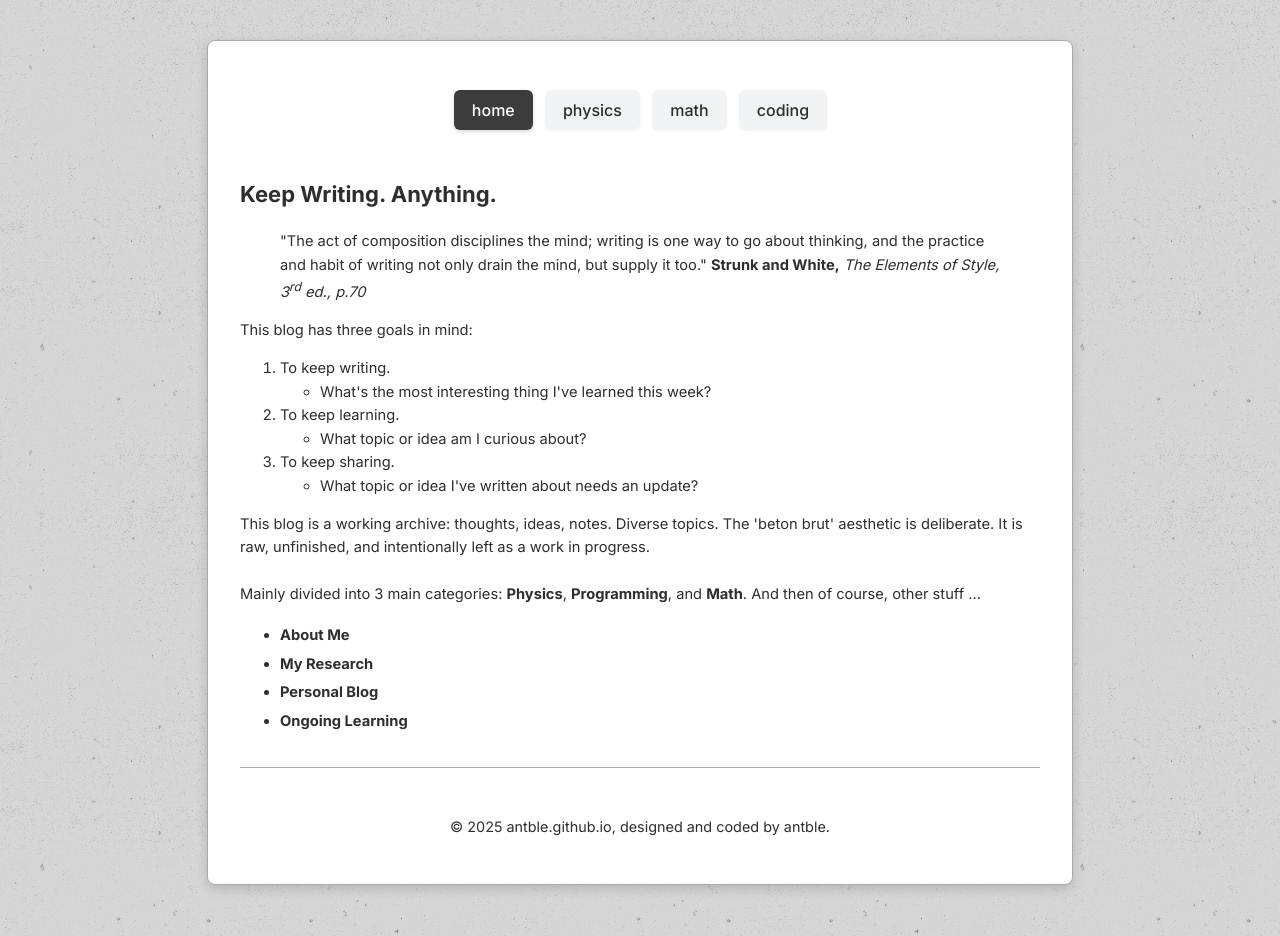
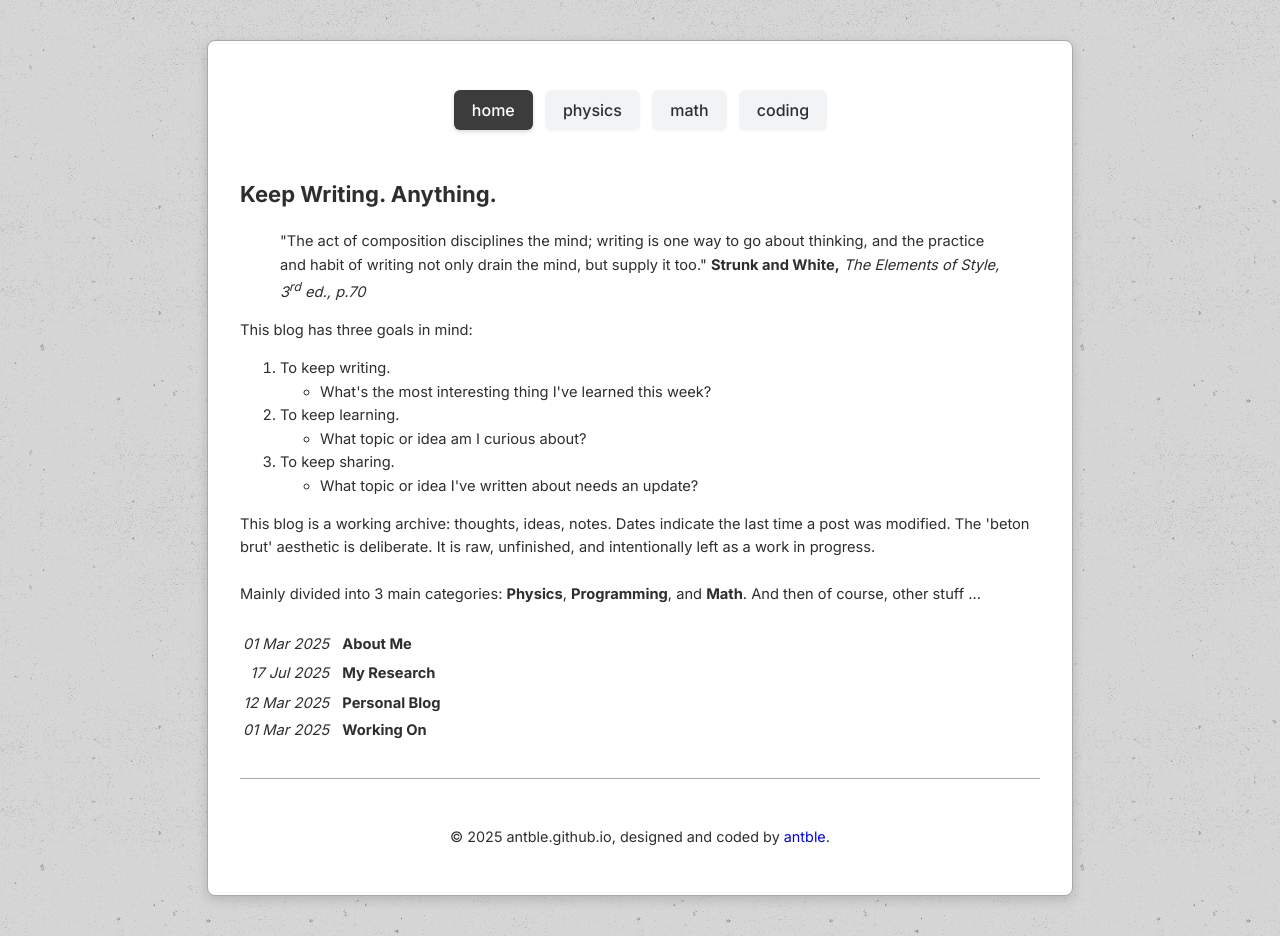
Before and after one commit to antble/antble.github.io, a Jekyll site: the page built from index.html, in a window 1280 px wide. Built offline with Jekyll 4.4.1, drawn with Linux system fonts in a browser that asks for light colours.

Commit message:
update design, added last modified date

```diff
--- a/_layouts/default.html
+++ b/_layouts/default.html
@@ -44,7 +44,7 @@
     </main>
 
     <footer class="site-footer" style="text-align: center; margin-top: 2rem; padding-top: 2rem; border-top: 1px solid var(--border-color); color: var(--meta-text-color); font-size: 0.9rem;">
-      <p>&copy; {{ 'now' | date: "%Y" }} {{ site.title }}, designed and coded by antble.</p>
+      <p>&copy; {{ 'now' | date: "%Y" }} {{ site.title }}, designed and coded by <a href="https://github.com/antble">antble</a>.</p>
     </footer>
   </div>
 
--- a/index.html
+++ b/index.html
@@ -34,22 +34,54 @@ quote: home sweet home
   </ul>
 </ol>
 
-This blog is a working archive: thoughts, ideas, notes.
-Diverse topics. The 'beton brut' aesthetic is deliberate. It is raw, unfinished, and intentionally left as a work in progress.
+This blog is a working archive: thoughts, ideas, notes. Dates indicate the last time a post was modified.
+The 'beton brut' aesthetic is deliberate. It is raw, unfinished, and intentionally left as a work in progress.
 <br>
 <br>
 Mainly divided into 3 main categories: <b>Physics</b>, <b>Programming</b>, and <b>Math</b>. And then of course, other stuff ...
-<ul class="compact-list">
-  {% for post in site.categories.aboutme %}
+
+<br><br>
+<table>
+{% for post in site.categories.aboutme %}
+  <tr class="compact-list">
     {% if post.url and post.status != "archive"  %}
-    <li><b><a href="{{ post.url }}">{{ post.title }}</a></b></li>
+      <td style="padding-right: 10px; text-align: right;">
+        <i>{{post.last_modified_at| date_to_string}}  </i>
+      </td>
+      <td>
+        <b><a href="{{ post.url }}">{{ post.title }}</a></b>
+      </td>
     {% endif %}
-  {% endfor %}
-  {% for post in site.categories.others %}
+  </tr>
+{% endfor %}
+</table>
+
+<div class="table-container">
+<table>
+{% for post in site.categories.others %}
+  <tr class="compact-list">
     {% if post.url and post.status != "archive"  %}
-    <li><b><a href="{{ post.url }}">{{ post.title }}</a></b></li>
+      <td style="padding-right: 10px; text-align: right;">
+        <i>{{post.last_modified_at| date_to_string}}</i>
+      </td>
+      <td>
+        <b><a href="{{ post.url }}">{{ post.title }}</a></b>
+      </td>
     {% endif %}
-  {% endfor %}
-  <li><a href="/working"><b>Ongoing Learning</b></a></li>
+  </tr>
+{% endfor %}
+<tr class="compact-list">
+{%- for p in site.html_pages -%}
+    {%- if p.url == '/working/' -%}
+      <td style="padding-right: 10px; text-align: right;">
+        <i>{{p.last_modified_at| date_to_string}}</i>
+      </td>
+      <td>
+        <a href="{{p.url}}"><b>{{p.title}}</b></a>
+      </td>
+    {%- endif -%}
+  {%- endfor -%}
+</tr>
+</table>
 
-</ul>
+</div>
```
Also changed, not shown: math/index.html (+37 -7 lines), physics/index.html (+22 -8 lines), programming/index.html (+55 -7 lines).
